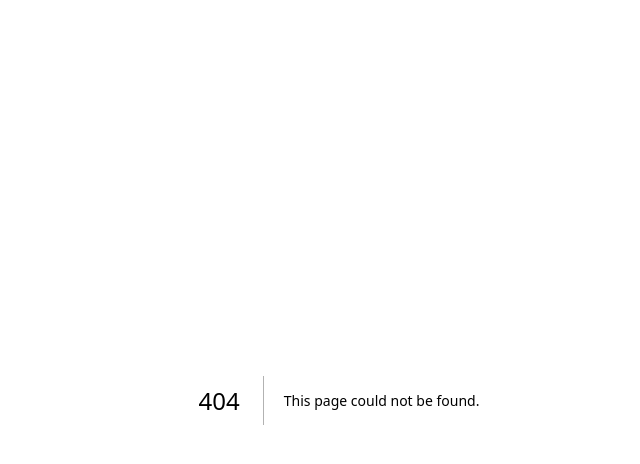
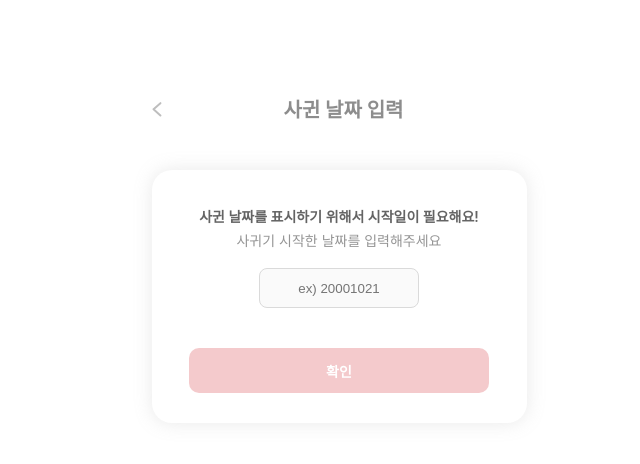
Before and after one commit to gsm-oasis/OASIS-Frontend-v2, a Next.js app: page /setdate in a window 1280 px wide. Before the commit this address had no page. Shown: the top 464 px of the page, without its empty margins (301-941 px from the left). Built offline with nearby package versions, Linux system fonts and the light colour scheme; no server answers.

Commit message:
사귄 날짜 입력 구현

```diff
--- /dev/null
+++ b/src/components/pages/setDate/index.tsx
@@ -0,0 +1,62 @@
+import { Back } from "@/assets";
+import { Frame, Setting } from "@/components/common/frame";
+import {
+  Box,
+  BoxDescription,
+  BoxText,
+  Bt,
+  InputCode,
+} from "@/components/common/input";
+import { EmptyCompo, Title, TitleText } from "@/components/common/title";
+import main from "@/network/request/main";
+import { useRouter } from "next/router";
+import React, { useState } from "react";
+import { toast } from "react-toastify";
+
+function SetDate() {
+  const router = useRouter();
+  const [date, setDate] = useState<string>("");
+  const DataChange: React.ChangeEventHandler<HTMLInputElement> = (e) =>
+    setDate(e.target.value);
+
+  const SubmitDate = async () => {
+    try {
+      await main.submitDate(date);
+      router.push("/birthday");
+    } catch (e: any) {
+      if (e.response.status === 400) {
+        toast.error("올바른 형식의 날짜를 입력해주세요");
+      } else if (e.response.status === 404) {
+        toast.error("404 Not Found");
+      }
+    }
+  };
+  return (
+    <>
+      <Setting>
+        <Frame>
+          <Title>
+            <div onClick={() => router.push("/linkcouple")}>
+              <Back />
+            </div>
+            <TitleText>사귄 날짜 입력</TitleText>
+            <EmptyCompo />
+          </Title>
+
+          <Box>
+            <BoxText>사귄 날짜를 표시하기 위해서 시작일이 필요해요!</BoxText>
+            <BoxDescription>사귀기 시작한 날짜를 입력해주세요</BoxDescription>
+            <InputCode
+              placeholder="ex) 20001021"
+              onChange={DataChange}
+              value={date}
+            ></InputCode>
+            <Bt onClick={SubmitDate}>확인</Bt>
+          </Box>
+        </Frame>
+      </Setting>
+    </>
+  );
+}
+
+export default SetDate;
--- /dev/null
+++ b/src/pages/setdate.tsx
@@ -0,0 +1,5 @@
+import SetDate from "@/components/pages/setDate";
+
+export default function SetDatePage() {
+  return <SetDate></SetDate>;
+}
```
Also changed, not shown: src/components/pages/setDate/style.ts (added, +8 -0 lines).
